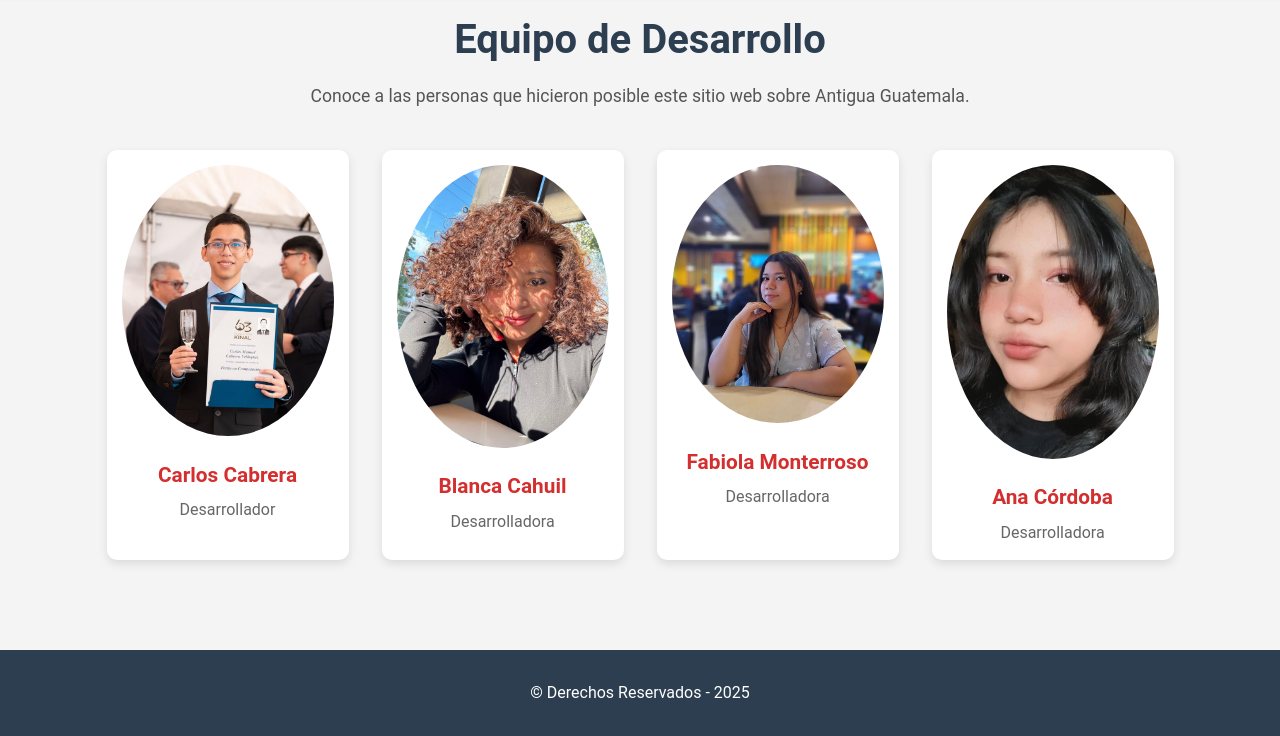
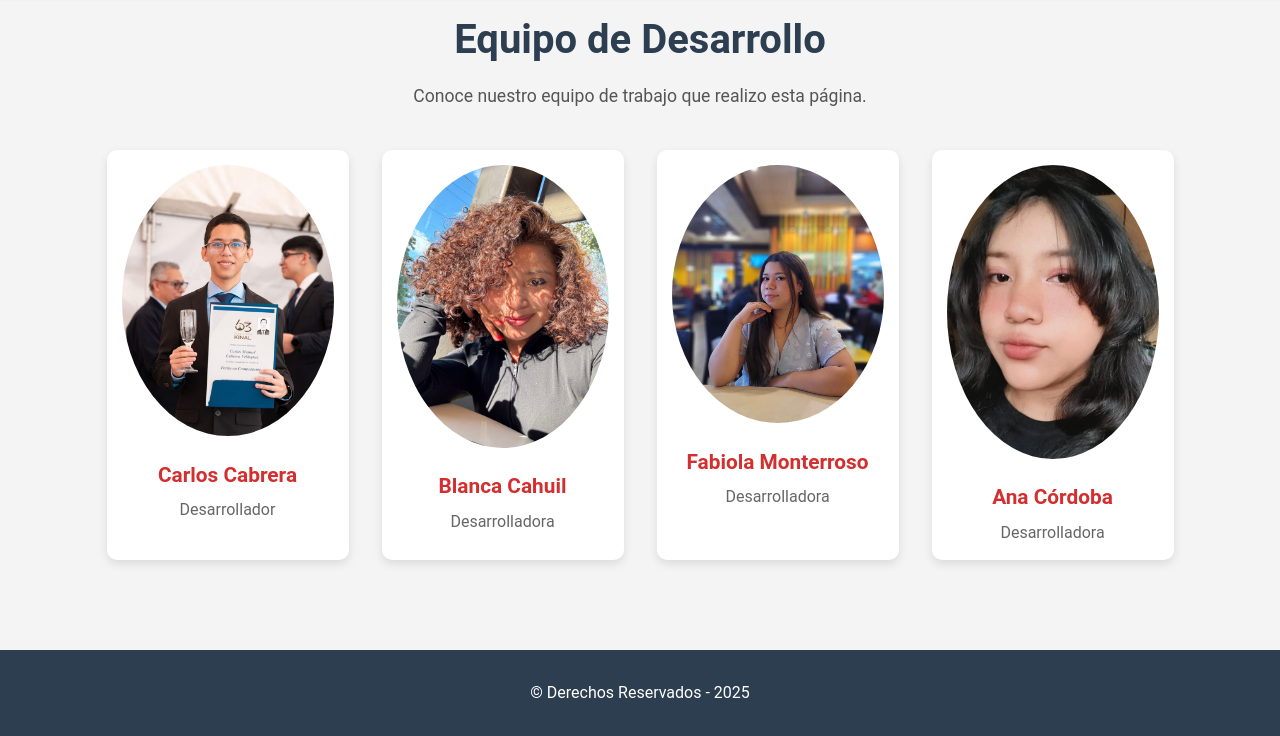
Before and after one commit to ccabrera-2019018/ProyectoUMG, a plain HTML site: page programadores.html in a window 1280 px wide. Shown: the part 112-848 px from the top of the page. Drawn offline with Linux system fonts and the light colour scheme.

Commit message:
Se publican correcciones

```diff
--- a/programadores.html
+++ b/programadores.html
@@ -23,10 +23,7 @@
 
     <section class="section" id="equipo">
       <h1>Equipo de Desarrollo</h1>
-      <p>
-        Conoce a las personas que hicieron posible este sitio web sobre Antigua
-        Guatemala.
-      </p>
+      <p>Conoce nuestro equipo de trabajo que realizo esta página.</p>
 
       <div class="container row">
         <div class="columna columna-25 columna-mobile-100">
```
